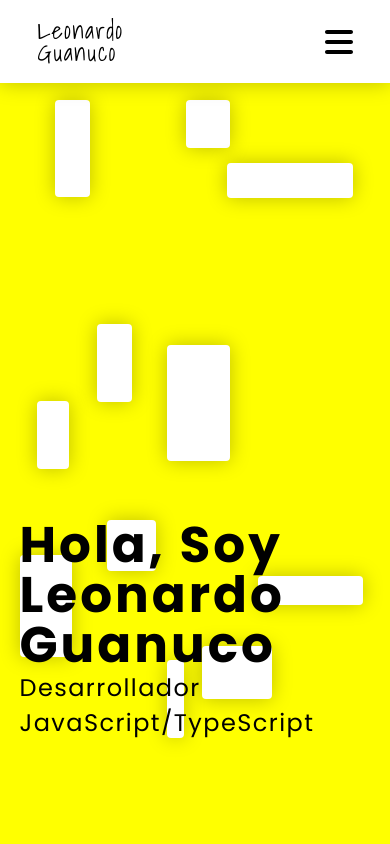
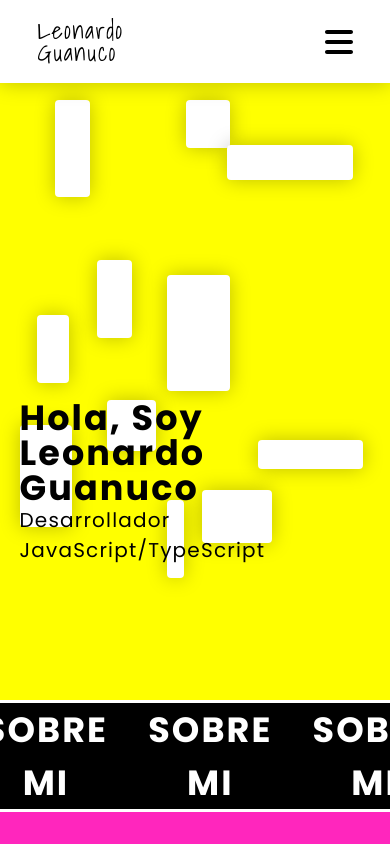
Before and after one commit to Leonardo-G/portafolio, a Next.js app: page / in a window 390 px wide. Shown: the top 844 px of the page. Built offline with nearby package versions, Linux system fonts and the light colour scheme.

Commit message:
responsive design ready

```diff
--- a/components/UI/Certificate.tsx
+++ b/components/UI/Certificate.tsx
@@ -47,6 +47,7 @@ export const Certificate: FC<Props> = ({ certificate: { certificate, education,
                             weight={ 700 }
                             size={ 25 }
                             sizeXL={ 18 }
+                            sizeXM={ 14 }
                             className="f-2"
                         >{ certificate }</Text>
                         <Text
@@ -59,6 +60,7 @@ export const Certificate: FC<Props> = ({ certificate: { certificate, education,
                             target="_blank"
                             rel="nooponer noreferrer"
                             className="f-auto"
+                            dNoneXM
                         >{ type }</TextLink>
                         <Text
                             size={ 18 }
--- a/components/UI/Nav.tsx
+++ b/components/UI/Nav.tsx
@@ -93,7 +93,7 @@ export const Nav = () => {
             <NavResponsive
                 active={ activeNavBar }
             >
-                <Position fixed top='5%' left='90%'>
+                <Position fixed top='5%' left='80%'>
                     <FontAwesomeIcon
                         icon={ faXmark }
                         size="3x"
--- a/components/section/Certificates.tsx
+++ b/components/section/Certificates.tsx
@@ -14,6 +14,7 @@ export const Certificates = () => {
                 className='container'
                 color='#000'
                 size={ 40 }
+                sizeXL={ 25 }
             >CERTIFICACIONES</Title>
             <Box border="3px solid #000">
                 <Box className='container'>
--- a/components/section/Contacto.tsx
+++ b/components/section/Contacto.tsx
@@ -67,6 +67,7 @@ export const Contacto: FC = () => {
         <Section
             ref={ ref }
             id="contacto"
+            paddingNone
         >
             <Box background='yellow' padding='50px 0'>
                 <Title center color='#000' size={ 50 } sizeXL={ 35 }>Contacto</Title>
--- a/components/section/Portada.tsx
+++ b/components/section/Portada.tsx
@@ -37,15 +37,21 @@ export const Portada = () => {
             id="inicio"
             background="#ffff00"
         >
-            <Box height='700px' className='container relative'>
+            <Box
+                height='700px'
+                heightXM='500px'
+                className='container relative'
+            >
                 <Position top="60%">
                     <TitleMain
                         size={ 80 }
                         sizeXL={ 50 }
+                        sizeXM={ 35 }
                     >Hola, Soy Leonardo Guanuco</TitleMain>
                     <Text
                         size={ 35 }
                         sizeXL={ 24 }
+                        sizeXM={ 20 }
                     >Desarrollador JavaScript/TypeScript</Text>
                 </Position>
                 <BoxWhite
--- a/styled/box/box.ts
+++ b/styled/box/box.ts
@@ -5,6 +5,7 @@ import { screenSizes } from "../../utils/responsive";
 export const Box = styled.div`
     height: ${ ({ height }: {
         height?: string;
+        heightXM?: string;
         border?: string;
         borderTopNone?: boolean;
         padding?: string;
@@ -48,6 +49,7 @@ export const Box = styled.div`
 
     @media ( max-width: ${ screenSizes.XM }px ) {
 
+        ${ ({ heightXM }) => heightXM && `height: ${ heightXM }` };
         ${ ({ dNone }) => dNone && "display: none" };
     }
 `
--- a/styled/globals.ts
+++ b/styled/globals.ts
@@ -6,10 +6,12 @@ export const Section = styled.section`
         height?: number;
         background?: string;
         ovHidden?: boolean;
-
+        paddingTop?: boolean;
+        paddingBottom?: boolean;
+        paddingNone?: boolean;
      }) => height ? `${ height }px` : "fit-content" };
     background: ${ ({ background }) => background ? background : "transparent" };
     position: relative;
-    padding: 100px 0;
+    padding: ${ ({ paddingNone }) => paddingNone ? "0" : "100px 0" };
     ${ ({ ovHidden }) => ovHidden && "overflow: hidden" };
 `
--- a/styled/text/text.ts
+++ b/styled/text/text.ts
@@ -6,11 +6,16 @@ export const TitleMain = styled.h1`
     font-size: ${ ({ size }: {
         size?: number;    // Tamaño que va a tener la letra cuando este en tamaño de escritorio.
         sizeXL?: number;
+        sizeXM?: number;
     }) => size ? `${ size }px` : `24px` };
     line-height: 1;
 
     @media ( max-width: ${ `${ screenSizes.XL }px` } ){
         ${ ({ sizeXL }) => sizeXL && `font-size: ${ sizeXL }px` };
+    }
+
+    @media ( max-width: ${ `${ screenSizes.XM }px` } ){
+        ${ ({ sizeXM }) => sizeXM && `font-size: ${ sizeXM }px` };
     }
 `
 
@@ -64,7 +69,7 @@ export const Text = styled.p`
     }
 
     @media ( max-width: ${ `${ screenSizes.XM }px` } ){
-        font-size: ${ ({ sizeXL, sizeXM, size }) => sizeXL ? `${ sizeXL }px` : sizeXM ? `{ sizeXM }px` : size ? `{ size }px` : "14px" };
+        font-size: ${ ({ sizeXL, sizeXM, size }) =>  sizeXM ? `${ sizeXM }px` : sizeXL ? `${ sizeXL }px` : size ? `{ size }px` : "14px" };
         ${ ({ dNone }) => dNone && "display: none" };
     }
 `
@@ -75,6 +80,7 @@ export const TextLink = styled.a`
         sizeXL?: number;
         color?: string;
         weight?: number;
+        dNoneXM?: boolean;
     }) => size ? `${ size }px` : "16px" };
     color: ${ ({ color }) => color ? color : "#000" };
     ${ ({ weight }) => weight && `font-weight: ${ weight }` };
@@ -82,4 +88,8 @@ export const TextLink = styled.a`
     @media ( max-width: ${ `${ screenSizes.XL }px` } ){
         ${ ({ sizeXL }) => sizeXL && `font-size: ${ sizeXL }px` };
     }
+
+    @media ( max-width: ${ `${ screenSizes.XM }px` } ){
+        ${ ({ dNoneXM }) => dNoneXM && `display: none` };
+    }
 `
```
